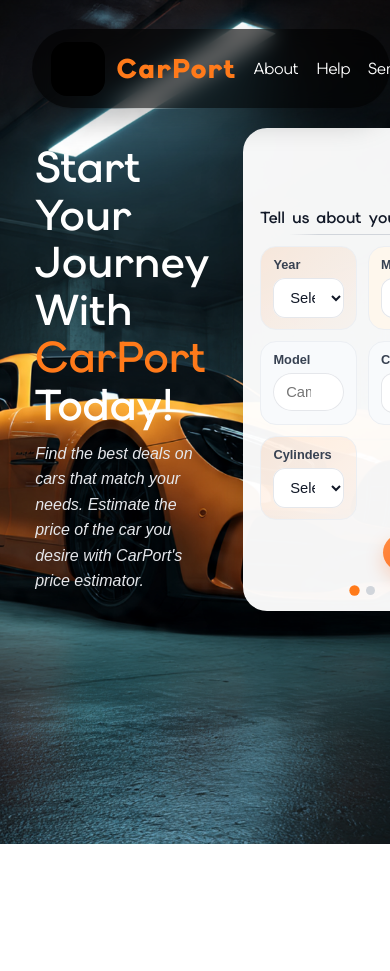
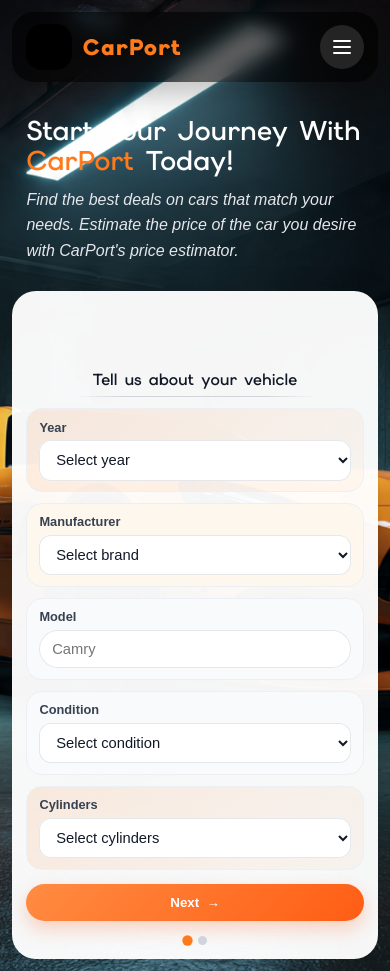
Before and after one commit to Zaphenath-Official/car-price-predictor-model, a React app in the folder app/: page / in a window 390 px wide. Before the commit the page ends 844 px from the top, so only its background shows below. Built offline with nearby package versions, Linux system fonts and the light colour scheme; grey boxes are pictures that could not be loaded; the HTML template or start-up script is replaced by a standard one; a web font is replaced by a local one.

Commit message:
fix: implementing combination safety on inputs and api calls

```diff
--- a/app/src/App.css
+++ b/app/src/App.css
@@ -27,7 +27,8 @@
   background-position: center;
   padding: 1rem 1rem 1.5rem;
   box-sizing: border-box;
-  overflow: hidden;
+  overflow-x: hidden;
+  overflow-y: auto;
 }
 
 .overlay {
@@ -73,6 +74,13 @@
   letter-spacing: 0.04em;
 }
 
+.nav-actions {
+  display: flex;
+  align-items: center;
+  justify-content: flex-end;
+  gap: 0.8rem;
+}
+
 .nav-links {
   display: flex;
   align-items: center;
@@ -101,6 +109,47 @@
   box-shadow: 0 8px 18px rgba(255, 93, 20, 0.3);
   font-family: 'Zain', sans-serif;
   font-weight: 700;
+}
+
+.menu-toggle {
+  display: none;
+  flex-direction: column;
+  justify-content: center;
+  gap: 0.24rem;
+  width: 44px;
+  height: 44px;
+  border: 0;
+  border-radius: 999px;
+  background: rgba(255, 255, 255, 0.12);
+  cursor: pointer;
+}
+
+.menu-toggle span {
+  display: block;
+  width: 18px;
+  height: 2px;
+  margin: 0 auto;
+  border-radius: 999px;
+  background: white;
+}
+
+.mobile-menu {
+  display: none;
+  flex-direction: column;
+  gap: 0.65rem;
+  margin: 0 auto 1rem;
+  max-width: 1020px;
+  padding: 0.9rem 1rem;
+  border-radius: 18px;
+  background: rgba(0, 0, 0, 0.72);
+  backdrop-filter: blur(10px);
+}
+
+.mobile-menu a {
+  color: #ffffff;
+  text-decoration: none;
+  font-family: 'ElmsSans', sans-serif;
+  font-weight: 500;
 }
 
 .row {
@@ -315,3 +364,88 @@
   background: #ff7a1a;
   transform: scale(1.15);
 }
+
+@media (max-width: 860px) {
+  .navbar {
+    grid-template-columns: 1fr auto;
+    border-radius: 22px;
+    padding: 0.8rem 0.95rem;
+  }
+
+  .nav-actions {
+    gap: 0.5rem;
+  }
+
+  .desktop-nav,
+  .desktop-link {
+    display: none;
+  }
+
+  .menu-toggle {
+    display: flex;
+  }
+
+  .mobile-menu {
+    display: flex;
+  }
+
+  .row {
+    grid-template-columns: 1fr;
+    gap: 0.85rem;
+  }
+
+  .info-card {
+    min-height: auto;
+  }
+
+  .lead-text {
+    font-size: clamp(1.8rem, 4.2vw, 2.5rem);
+  }
+
+  .form-grid {
+    grid-template-columns: 1fr;
+  }
+}
+
+@media (max-width: 560px) {
+  #bg-card {
+    padding: 0.75rem;
+  }
+
+  .overlay {
+    padding: 0;
+  }
+
+  .navbar {
+    padding: 0.75rem 0.85rem;
+  }
+
+  .brand-name {
+    font-size: 1.4rem;
+  }
+
+  .logo-video {
+    width: 46px;
+    height: 46px;
+  }
+
+  .lead-text {
+    font-size: 1.7rem;
+  }
+
+  .card {
+    padding: 0.9rem;
+  }
+
+  .step-nav {
+    flex-direction: column-reverse;
+  }
+
+  .nav-spacer {
+    display: none;
+  }
+
+  .nav-btn {
+    justify-content: center;
+  }
+}
--- a/app/src/App.jsx
+++ b/app/src/App.jsx
@@ -28,16 +28,90 @@ const manufacturerOptions = [
   'ferrari', 'mini', 'pontiac', 'fiat', 'tesla', 'saturn', 'mercury',
   'harley-davidson', 'datsun', 'aston-martin', 'land rover', 'morgan',
 ]
-const modelSuggestions = [
-  'sierra 1500 crew cab slt',
-  'silverado 1500',
-  'camry',
-  'civic',
-  'altima',
-  'gand wagoneer',
-  '96 Suburban',
-  'Paige Glenbrook Touring',
-]
+
+const validVehicleCombinations = {
+  gmc: ['sierra 1500', 'terrain', 'yukon', 'acadia', 'canyon'],
+  chevrolet: ['silverado 1500', 'camaro', 'malibu', 'equinox', 'impala', 'corvette', 'traverse', 'cruze'],
+  toyota: ['camry', 'corolla', 'rav4', 'highlander', 'prius', 'tacoma', '4runner', 'sienna', 'avalon'],
+  ford: ['f-150', 'mustang', 'escape', 'focus', 'explorer', 'bronco', 'fusion', 'edge', 'expedition'],
+  jeep: ['wrangler', 'grand cherokee', 'cherokee', 'compass', 'renegade', 'gladiator'],
+  nissan: ['altima', 'sentra', 'rogue', 'pathfinder', 'maxima', 'frontier', 'murano', 'versa'],
+  ram: ['1500', '2500', '3500', 'promaster'],
+  mazda: ['mazda3', 'mazda6', 'cx-5', 'cx-9', 'miata'],
+  cadillac: ['cts', 'escalade', 'xt5', 'xt4', 'ct5'],
+  honda: ['civic', 'accord', 'cr-v', 'pilot', 'odyssey', 'fit', 'hr-v'],
+  dodge: ['charger', 'challenger', 'durango', 'journey', 'grand caravan'],
+  lexus: ['es', 'is', 'rx', 'gx', 'nx', 'ls'],
+  jaguar: ['xe', 'xf', 'f-pace', 'e-pace', 'f-type'],
+  buick: ['encore', 'enclave', 'regal', 'cascade', 'verano'],
+  chrysler: ['300', 'pacifica', 'voyager', 'pt cruiser'],
+  volvo: ['s60', 'v60', 'xc40', 'xc60', 'xc90'],
+  audi: ['a3', 'a4', 'a6', 'q3', 'q5', 'q7'],
+  infiniti: ['q50', 'q60', 'qx50', 'qx60', 'qx80'],
+  lincoln: ['mkz', 'corsair', 'navigator', 'nautilus', 'mkc'],
+  'alfa-romeo': ['giulia', 'stelvio', '4c'],
+  subaru: ['impreza', 'outback', 'forester', 'legacy', 'crosstrek'],
+  acura: ['integra', 'tlx', 'mdx', 'rdx', 'ilx'],
+  hyundai: ['elantra', 'sonata', 'tucson', 'santa fe', 'kona'],
+  'mercedes-benz': ['c-class', 'e-class', 's-class', 'gle', 'glc', 'cla'],
+  bmw: ['3 series', '5 series', 'x3', 'x5', 'm4'],
+  mitsubishi: ['lancer', 'outlander', 'mirage', 'eclipse cross'],
+  volkswagen: ['golf', 'jetta', 'tiguan', 'atlas', 'passat'],
+  porsche: ['911', 'cayenne', 'panthera', 'boxster', 'macan'],
+  kia: ['soul', 'sportage', 'sorento', 'forte', 'telluride'],
+  rover: ['75', '200', '400'],
+  ferrari: ['488', 'f8', 'roma', 'sf90'],
+  mini: ['cooper', 'countryman', 'clubman'],
+  pontiac: ['gto', 'grand prix', 'bonneville'],
+  fiat: ['500', '500x', 'panda'],
+  tesla: ['model 3', 'model s', 'model x', 'model y'],
+  saturn: ['ion', 'vue', 'astra'],
+  mercury: ['grand marquis', 'mountaineer', 'milan'],
+  'harley-davidson': ['sportster', 'street glide', 'road king'],
+  datsun: ['240z', '280z', 'sentra'],
+  'aston-martin': ['db11', 'vantage', 'dbx'],
+  'land rover': ['range rover', 'discovery', 'defender', 'evoque'],
+  morgan: ['4/4', 'plus 4', 'plus 8'],
+}
+
+const validTypeSizeCombinations = {
+  sedan: ['compact', 'mid-size', 'full-size'],
+  suv: ['compact', 'mid-size', 'full-size'],
+  truck: ['mid-size', 'full-size'],
+  coupe: ['compact', 'mid-size'],
+  hatchback: ['compact', 'mid-size'],
+  wagon: ['mid-size', 'full-size'],
+  van: ['full-size'],
+}
+
+const getCombinationError = (manufacturer, model, size, type) => {
+  const normalizedManufacturer = String(manufacturer || '').trim().toLowerCase()
+  const normalizedModel = String(model || '').trim().toLowerCase()
+  const normalizedSize = String(size || '').trim().toLowerCase()
+  const normalizedType = String(type || '').trim().toLowerCase()
+
+  if (!normalizedManufacturer) return 'Please select a manufacturer.'
+  if (!normalizedModel) return 'Please enter a model.'
+
+  const supportedModels = validVehicleCombinations[normalizedManufacturer]
+  if (!supportedModels) {
+    return 'That manufacturer is not supported for safe predictions.'
+  }
+
+  if (!supportedModels.some((supportedModel) => supportedModel.toLowerCase() === normalizedModel)) {
+    return `There is no such car combination for ${manufacturer} ${model}.`
+  }
+
+  if (!validTypeSizeCombinations[normalizedType]) {
+    return 'That vehicle type is not supported for safe predictions.'
+  }
+
+  if (!validTypeSizeCombinations[normalizedType].includes(normalizedSize)) {
+    return `There is no such car combination for ${normalizedType} in ${normalizedSize} size.`
+  }
+
+  return ''
+}
 const conditionOptions = ['excellent', 'good', 'fair', 'like new', 'new', 'salvage']
 const cylinderOptions = ['4 cylinders', '6 cylinders', '8 cylinders', '5 cylinders', 'other', '3 cylinders', '10 cylinders', '12 cylinders']
 const fuelOptions = ['petrol', 'diesel', 'cng', 'hybrid', 'electric']
@@ -54,6 +128,7 @@ function App() {
   const [result, setResult] = useState('')
   const [loading, setLoading] = useState(false)
   const [error, setError] = useState('')
+  const [menuOpen, setMenuOpen] = useState(false)
 
   const handleChange = (event) => {
     const { name, value } = event.target
@@ -69,6 +144,10 @@ function App() {
     setStep(1)
   }
 
+  const toggleMenu = () => {
+    setMenuOpen((prev) => !prev)
+  }
+
   const handleSubmit = async (event) => {
     event.preventDefault()
     setLoading(true)
@@ -76,14 +155,24 @@ function App() {
     setResult('')
 
     try {
+      const manufacturer = String(formData.manufacturer || '').trim().toLowerCase()
+      const model = String(formData.model || '').trim().toLowerCase()
+      const combinationError = getCombinationError(manufacturer, model, 'mid-size', 'sedan')
+
+      if (combinationError) {
+        setError(combinationError)
+        setLoading(false)
+        return
+      }
+
       const payload = {
         year: Number(formData.year),
         odometer: Number(formData.odometer),
         lat: Number(formData.lat || 37.7),
-        model: String(formData.model || '').toLowerCase(),
+        model,
         size: 'mid-size',
         type: 'sedan',
-        manufacturer: String(formData.manufacturer || '').toLowerCase(),
+        manufacturer,
         cylinders: String(formData.cylinders || '').toLowerCase(),
         state: String(formData.state || '').toLowerCase(),
         condition: String(formData.condition || '').toLowerCase(),
@@ -117,14 +206,31 @@ function App() {
             <span className="brand-name">CarPort</span>
           </div>
 
-          <ul className="nav-links">
-            <li><a href="#about">About</a></li>
-            <li><a href="#help">Help</a></li>
-            <li><a href="#services">Services</a></li>
-          </ul>
+          <div className="nav-actions">
+            <ul className="nav-links desktop-nav">
+              <li><a href="#about" onClick={() => setMenuOpen(false)}>About</a></li>
+              <li><a href="#help" onClick={() => setMenuOpen(false)}>Help</a></li>
+              <li><a href="#services" onClick={() => setMenuOpen(false)}>Services</a></li>
+            </ul>
 
-          <a href="#contact" className="contact-link">Contact</a>
+            <a href="#contact" className="contact-link desktop-link" onClick={() => setMenuOpen(false)}>Contact</a>
+
+            <button type="button" className="menu-toggle" onClick={toggleMenu} aria-expanded={menuOpen} aria-label="Toggle navigation">
+              <span />
+              <span />
+              <span />
+            </button>
+          </div>
         </nav>
+
+        {menuOpen && (
+          <div className="mobile-menu">
+            <a href="#about" onClick={() => setMenuOpen(false)}>About</a>
+            <a href="#help" onClick={() => setMenuOpen(false)}>Help</a>
+            <a href="#services" onClick={() => setMenuOpen(false)}>Services</a>
+            <a href="#contact" onClick={() => setMenuOpen(false)}>Contact</a>
+          </div>
+        )}
 
         <div className="row">
           <div className="card info-card">
@@ -171,9 +277,10 @@ function App() {
                       <label htmlFor="model">Model</label>
                       <input type="text" name="model" id="model" value={formData.model} onChange={handleChange} placeholder="Camry" list="model-options" />
                       <datalist id="model-options">
-                        {modelSuggestions.map((modelName) => (
-                          <option key={modelName} value={modelName} />
-                        ))}
+                        {(formData.manufacturer ? validVehicleCombinations[formData.manufacturer.toLowerCase()] || [] : [])
+                          .map((modelName) => (
+                            <option key={modelName} value={modelName} />
+                          ))}
                       </datalist>
                     </div>
 
```
